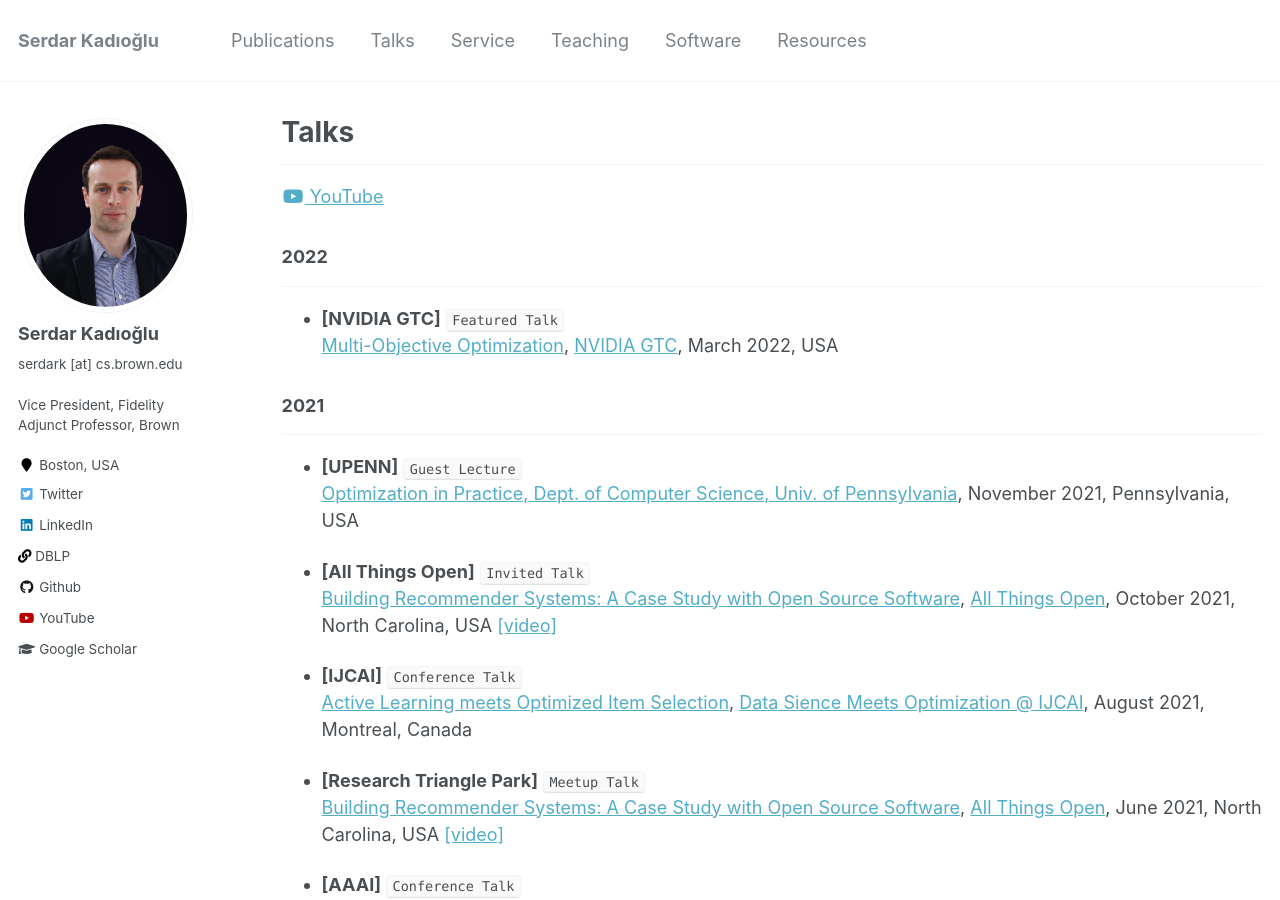
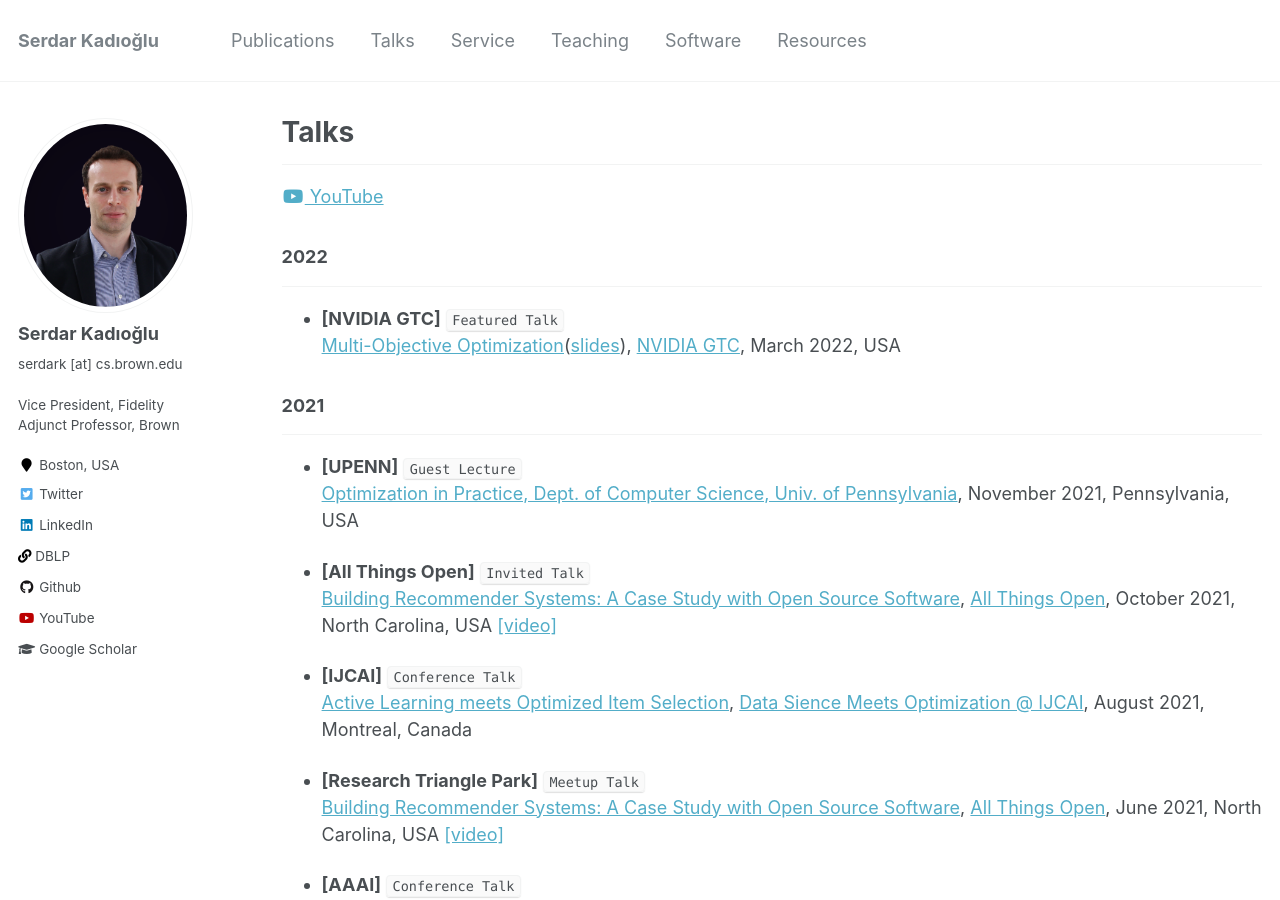
Before and after one commit to skadio/skadio.github.io, a Jekyll site: the page built from _pages/talks.md, in a window 1280 px wide and 900 px high. Built offline with Jekyll 4.4.1, drawn with Linux system fonts in a browser that asks for light colours.

Commit message:
Update talks.md

```diff
--- a/_pages/talks.md
+++ b/_pages/talks.md
@@ -14,7 +14,7 @@ author_profile: true
 ---
 
 * **[NVIDIA GTC]** `Featured Talk`\
-  [Multi-Objective Optimization](https://www.youtube.com/watch?v=_v-B2nRy79w), [NVIDIA GTC](https://www.nvidia.com/gtc), March 2022, USA
+  [Multi-Objective Optimization](https://www.youtube.com/watch?v=_v-B2nRy79w)([slides](https://nbviewer.org/github/skadio/skadio.github.io/blob/master/files/S42373.pdf)), [NVIDIA GTC](https://www.nvidia.com/gtc), March 2022, USA
 
 ### 2021
 
```
